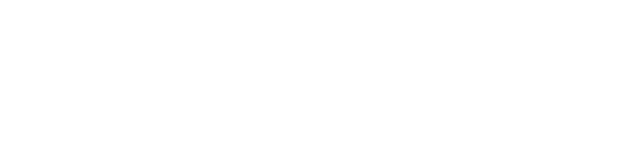
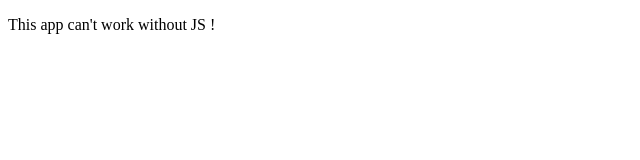
Before and after one commit to dhadjhenni/toodoo, a website built with webpack: page src/index.html in a window 1280 px wide. Shown: the whole page, without its empty margins (0-640 px from the left). Built offline with nearby package versions, Linux system fonts and the light colour scheme.

Commit message:
Update index.html

```diff
--- a/src/index.html
+++ b/src/index.html
@@ -9,7 +9,9 @@
 </head>
 
 <body>
-    <div id="app"></div>
+    <div id="app">
+        <p>This app can't work without JS !</p>
+    </div>
 </body>
 
 </html>
```
